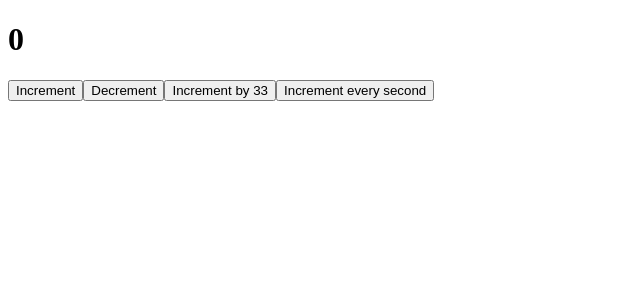
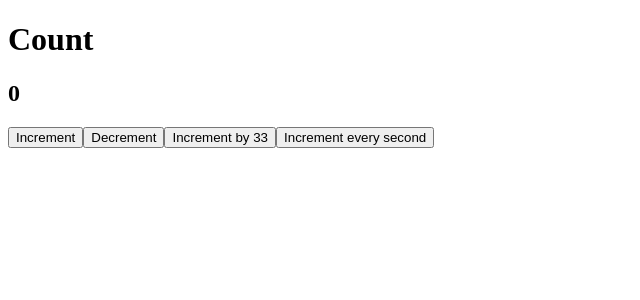
Before and after one commit to mastapegs/react-sandbox, a React (Vite) app: page / in a window 1280 px wide. Shown: the top 300 px of the page, without its empty margins (0-640 px from the left). Built offline with nearby package versions, Linux system fonts and the light colour scheme.

Commit message:
give Counter a heading

```diff
--- a/src/feature/counter/Counter.tsx
+++ b/src/feature/counter/Counter.tsx
@@ -17,7 +17,8 @@ export const Counter = () => {
 
   return (
     <>
-      <h1>{count}</h1>
+      <h1>Count</h1>
+      <h2>{count}</h2>
       <button onClick={() => dispatch(increment())}>Increment</button>
       <button onClick={() => dispatch(decrement())}>Decrement</button>
       <button onClick={() => dispatch(incrementByAmount(amountToIncrement))}>
```
